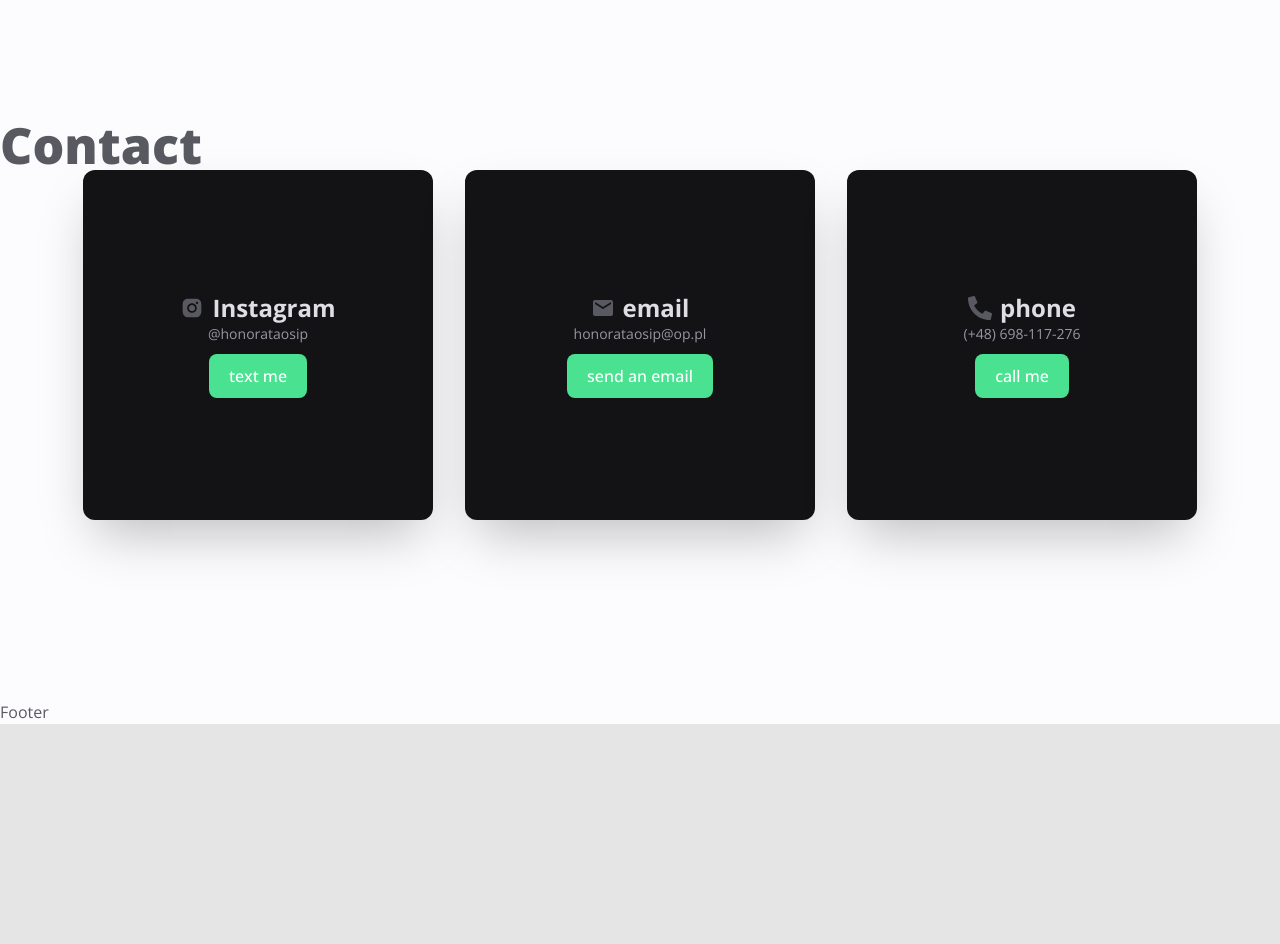
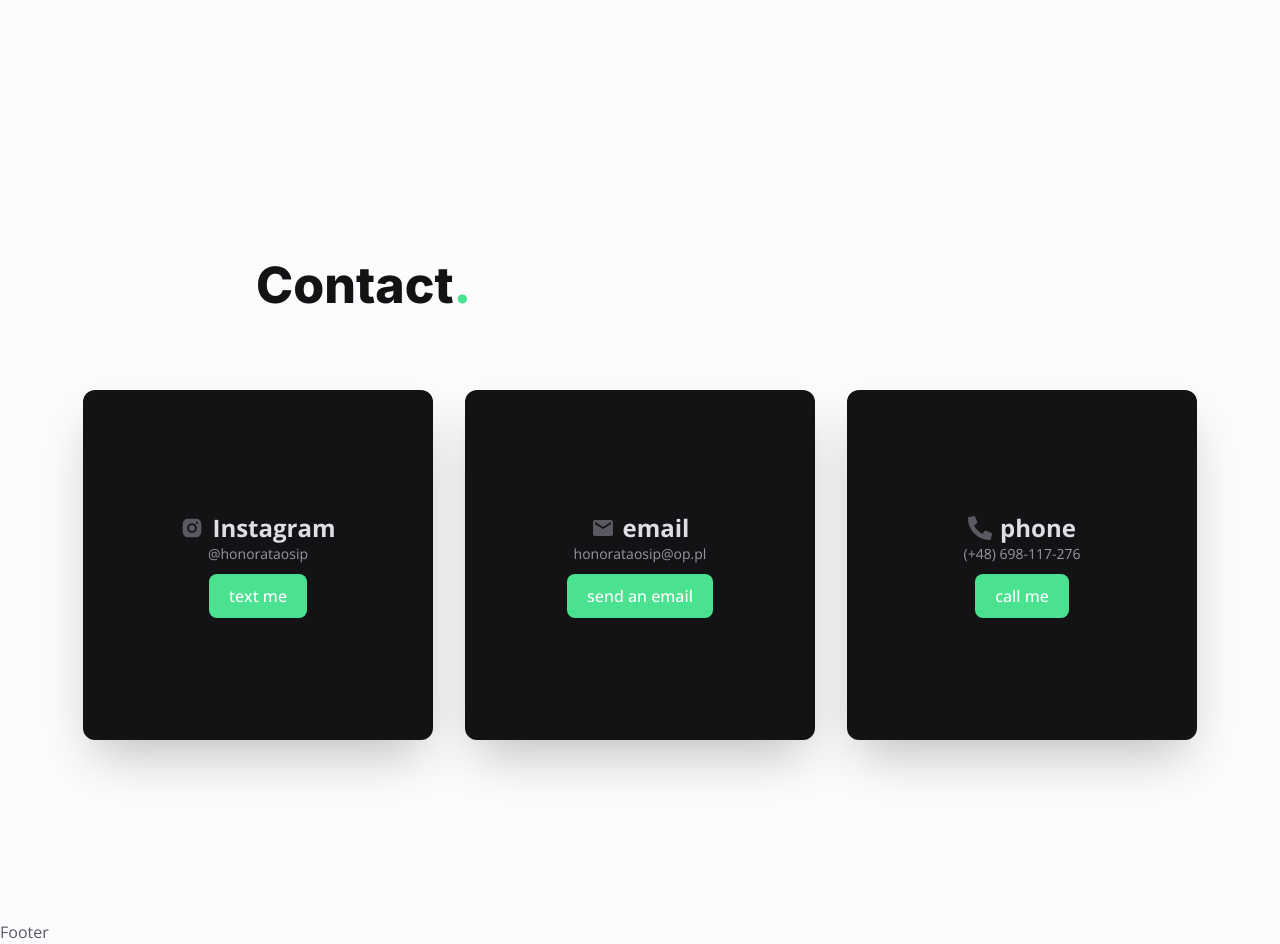
Before and after one commit to MaksBernatowicz/personal-trainer-landing, a React (Create React App) app: page / in a window 1280 px wide. Shown: the part 2140-3084 px from the top of the page. Before the commit the page ends 2864 px from the top, so only its background shows below. Built offline with nearby package versions, Linux system fonts and the light colour scheme; the HTML template or start-up script is replaced by a standard one.

Commit message:
changed styles for Contact section container

```diff
--- a/src/components/Contact.js
+++ b/src/components/Contact.js
@@ -8,9 +8,22 @@ const Contact = () => {
   const { title, contacts } = contact;
 
   return (
-    <section id="contact" className="section">
+    <section
+      id="contact"
+      className="py-[80px] md:py-[110px] lg:pt-[140px] lg:pb-[180px]"
+    >
+      <div className="container mx-auto px-[20px] lg:px-[135px]">
         {/* section title */}
-      <div className="h2">{title}</div>
+        <div
+          className="section-title-group justify-start"
+          data-aos="fade-up"
+          data-aos-delay="100"
+        >
+          {/* <img src={icon} alt="" /> */}
+          <h2 className="h2 section-title">
+            {title} <span className="text-primary-200">.</span>
+          </h2>
+        </div>
         <div className="flex flex-col lg:flex-row justify-center mx-auto gap-8">
           {contacts.map((contactInfo, idx) => {
             // destructure contactInfo
@@ -43,6 +56,7 @@ const Contact = () => {
             );
           })}
         </div>
+      </div>
     </section>
   );
 };
```
Also changed, not shown: src/assets/img/join/woman.png (deleted). Lines whose indentation alone changed are shown as unchanged.
